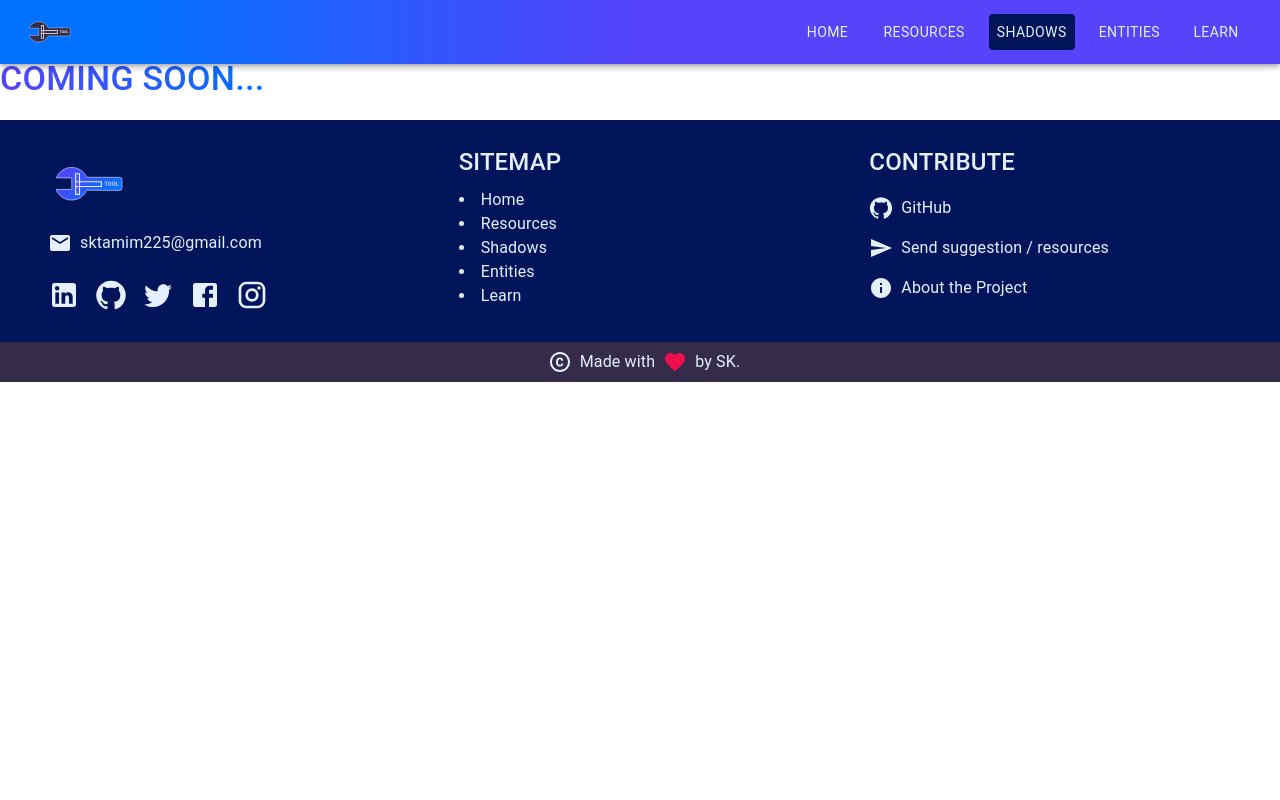
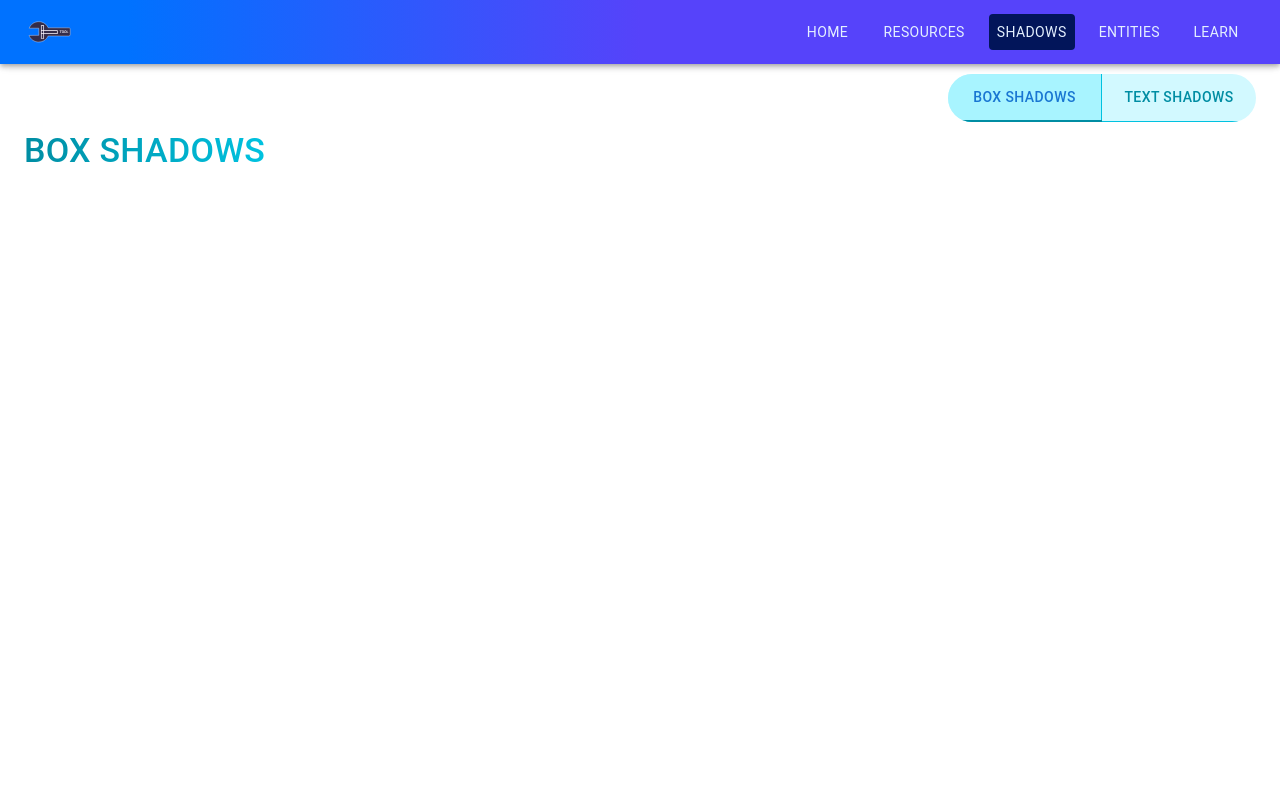
Before and after one commit to SkTamim/tektool, a React (Create React App) app: page /shadows in a window 1280 px wide. Shown: the top 800 px of the page. Built offline with nearby package versions, Linux system fonts and the light colour scheme.

Commit message:
fix:Fixed Heading Secondary component issue. Features heading size issue fixed. add: Implemented Tab for Box shadows and Text shadows.

```diff
--- a/src/components/UI/typography/HeadingSecondary.js
+++ b/src/components/UI/typography/HeadingSecondary.js
@@ -26,8 +26,8 @@ const HeadingSecondary = (props) => {
 				props.className
 			}`}
 			sx={props.sx}
-			variant='h5'
-			componetn='h2'
+			variant='h4'
+			component='h2'
 		>
 			{props.children}
 		</Typography>
--- a/src/components/features/Feature.js
+++ b/src/components/features/Feature.js
@@ -29,6 +29,14 @@ const useStyles = makeStyles((theme) => ({
 		},
 	},
 	paragraph: {},
+	featuresHeading: {
+		[theme.breakpoints.down("md")]: {
+			fontSize: "1.5rem",
+		},
+		[theme.breakpoints.down("sm")]: {
+			fontSize: "1.4rem",
+		},
+	},
 }));
 const Feature = (props) => {
 	let myProps = props.feature;
@@ -38,7 +46,10 @@ const Feature = (props) => {
 			{myProps.order === "left" && (
 				<Grid item sm={6} className={classes.leftGrid}>
 					<Numbering number={myProps.number} />
-					<HeadingSecondary color={myProps.color}>
+					<HeadingSecondary
+						color={myProps.color}
+						className={classes.featuresHeading}
+					>
 						{myProps.heading}
 					</HeadingSecondary>
 					<Paragraph className={classes.paragraph}>
@@ -71,7 +82,10 @@ const Feature = (props) => {
 			{myProps.order === "right" && (
 				<Grid item sm={6} className={classes.rightGrid}>
 					<Numbering number={myProps.number} sx={{ ml: "auto" }} />
-					<HeadingSecondary color={myProps.color}>
+					<HeadingSecondary
+						color={myProps.color}
+						className={classes.featuresHeading}
+					>
 						{myProps.heading}
 					</HeadingSecondary>
 					<Paragraph className={classes.paragraph}>
--- a/src/pages/home/Hero.js
+++ b/src/pages/home/Hero.js
@@ -17,7 +17,7 @@ const useStyles = makeStyles((theme) => ({
 			fontSize: "1.5rem",
 		},
 		[theme.breakpoints.down("sm")]: {
-			fontSize: "1.3rem",
+			fontSize: "1.4rem",
 		},
 	},
 	subHeading: {
--- a/src/pages/shadows/Shadows.js
+++ b/src/pages/shadows/Shadows.js
@@ -1,8 +1,14 @@
 import React from "react";
-import ComingSoon from "../../helper/ComingSoon";
+import { Container, Grid } from "@mui/material";
+import ShadowsTab from "./shadowsTab/ShadowsTab";
+import BoxShadows from "./boxShadows/BoxShadows";
 
 const Shadows = () => {
-	return <ComingSoon />;
+	return (
+		<Container maxWidth='xl' sx={{ py: 3, height: "100vh" }}>
+			<ShadowsTab />
+		</Container>
+	);
 };
 
 export default Shadows;
--- /dev/null
+++ b/src/pages/shadows/boxShadows/BoxShadows.js
@@ -0,0 +1,12 @@
+import React from "react";
+import HeadingSecondary from "../../../components/UI/typography/HeadingSecondary";
+
+const BoxShadows = () => {
+	return (
+		<>
+			<HeadingSecondary>Box Shadows</HeadingSecondary>
+		</>
+	);
+};
+
+export default BoxShadows;
--- /dev/null
+++ b/src/pages/shadows/shadowsTab/ShadowsTab.js
@@ -0,0 +1,81 @@
+import React, { useState } from "react";
+import { Tabs, Tab, Box, IconButton } from "@mui/material";
+import { makeStyles } from "@mui/styles";
+import BoxShadows from "../boxShadows/BoxShadows";
+import KeyboardArrowDownIcon from "@mui/icons-material/KeyboardArrowDown";
+import TextShadows from "../textShadows/TextShadows";
+
+const useStyles = makeStyles((theme) => ({
+	tabBox: {
+		backgroundColor: theme.palette.secondary.text,
+		color: theme.palette.secondary.dark,
+		width: "25%",
+		marginLeft: "auto",
+		borderRadius: "50px",
+	},
+	tabs: {
+		borderRadius: "50px",
+		"& .MuiTabs-indicator": {
+			backgroundColor: theme.palette.secondary.dark,
+		},
+	},
+	tab: {
+		minWidth: "50%",
+		color: theme.palette.secondary.dark,
+		borderBottom: `1px solid ${theme.palette.secondary.light}`,
+
+		"&.Mui-selected": {
+			backgroundColor: "#A8F4FF",
+		},
+	},
+	tabOne: {
+		borderRight: `1px solid ${theme.palette.secondary.light}`,
+	},
+}));
+
+const ShadowsTab = () => {
+	const classes = useStyles();
+	const [value, setValue] = useState(0);
+
+	const handleChange = (event, newValue) => {
+		setValue(newValue);
+	};
+
+	return (
+		<Box>
+			<Box className={classes.tabBox}>
+				<Tabs
+					value={value}
+					onChange={handleChange}
+					aria-label='Tab'
+					className={classes.tabs}
+				>
+					<Tab
+						label='Box Shadows'
+						className={`${classes.tab} ${classes.tabOne}`}
+					/>
+
+					<Tab label='Text Shadows' className={classes.tab} />
+				</Tabs>
+			</Box>
+
+			<TabPanel value={value} index={0}>
+				<BoxShadows />
+			</TabPanel>
+			<TabPanel value={value} index={1}>
+				<TextShadows />
+			</TabPanel>
+		</Box>
+	);
+};
+
+const TabPanel = (props) => {
+	const { children, value, index } = props;
+
+	return (
+		<div role='tabpanel' hidden={value !== index}>
+			{value === index && children}
+		</div>
+	);
+};
+export default ShadowsTab;
--- /dev/null
+++ b/src/pages/shadows/textShadows/TextShadows.js
@@ -0,0 +1,8 @@
+import React from "react";
+import HeadingSecondary from "../../../components/UI/typography/HeadingSecondary";
+
+const TextShadows = () => {
+	return <HeadingSecondary>Text Shadows</HeadingSecondary>;
+};
+
+export default TextShadows;
```
